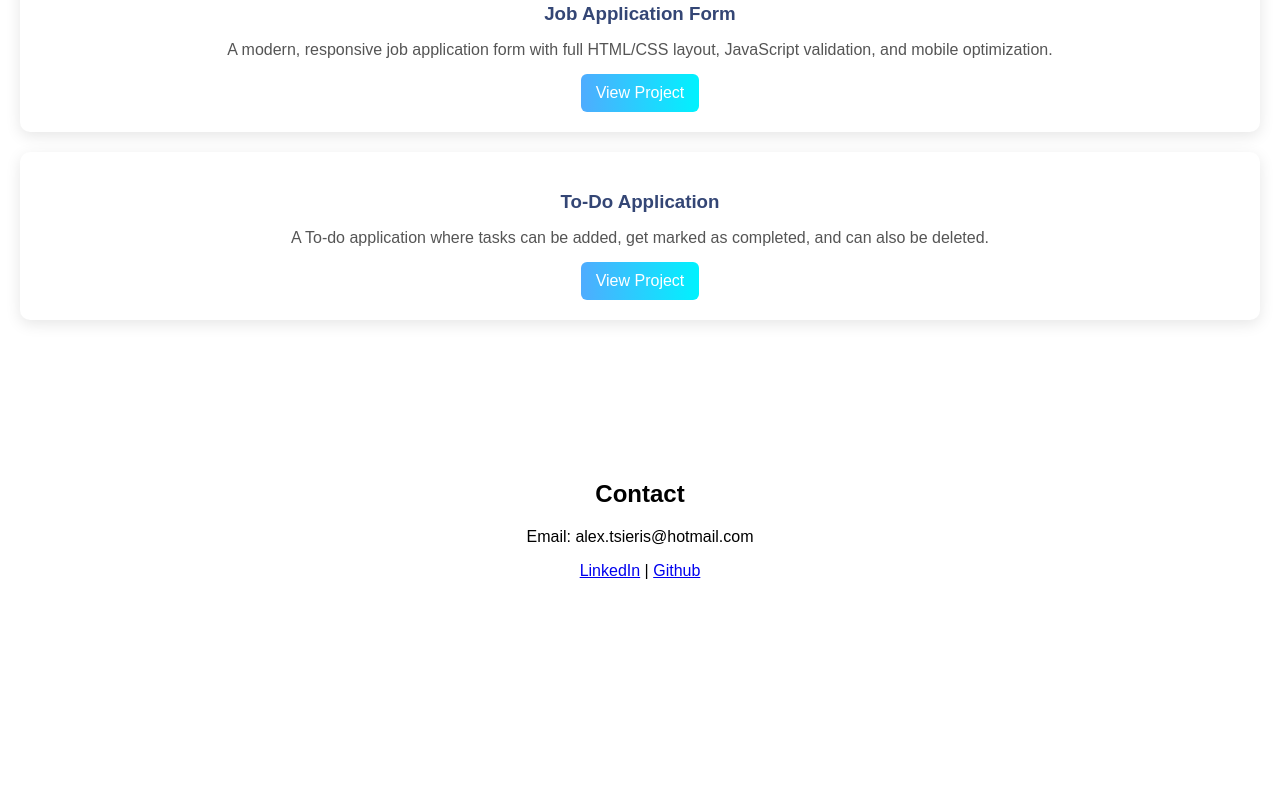
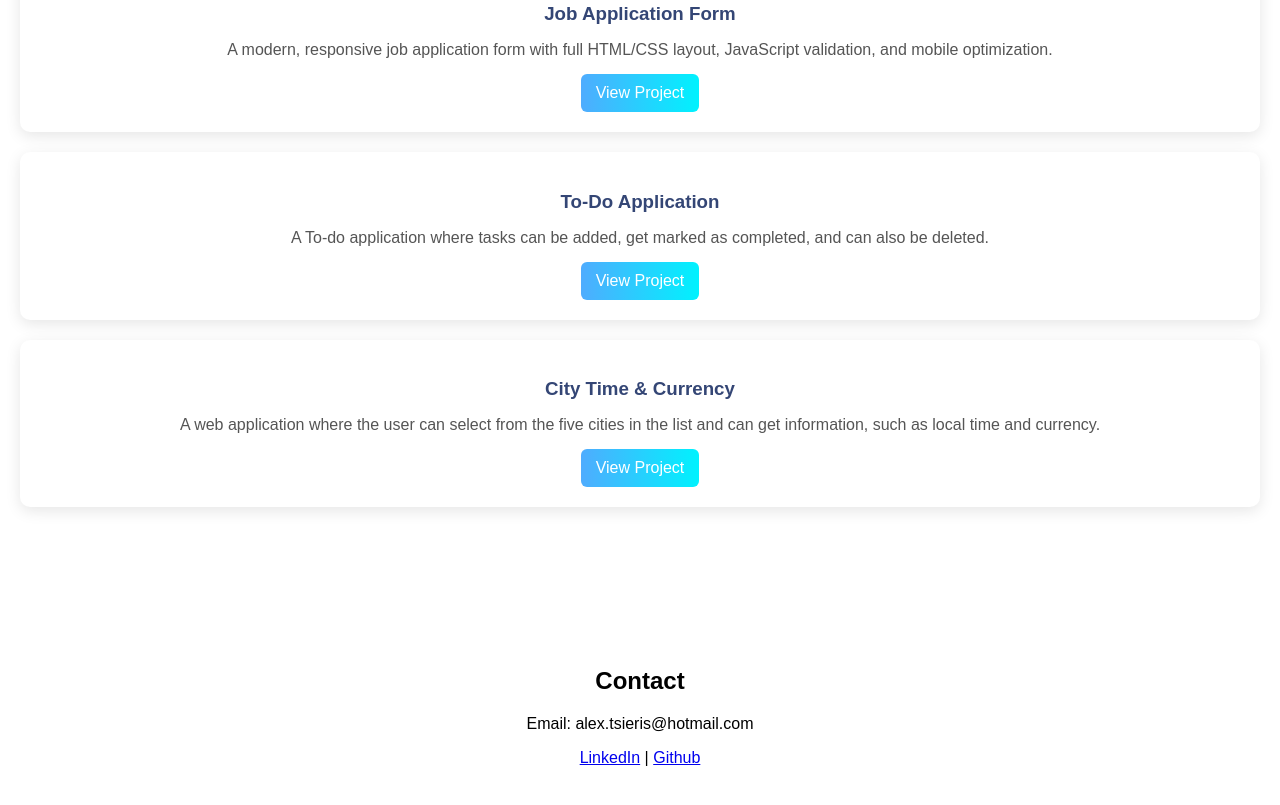
Before and after one commit to Alexandros1992/My_bio_project, a plain HTML site: page index.html in a window 1280 px wide. Shown: the part 1459-2264 px from the top of the page. Before the commit the page ends 2115 px from the top, so only its background shows below. Drawn offline with Linux system fonts and the light colour scheme.

Commit message:
Adding a new project card.

```diff
--- a/index.html
+++ b/index.html
@@ -50,6 +50,11 @@
                 <p>A To-do application where tasks can be added, get marked as completed, and can also be deleted.</p>
                 <a class="project-btn" href="https://reacttodoapplicati.netlify.app/" target="_blank">View Project</a>
             </div>
+            <div class="project-card">
+                <h3>City Time & Currency</h3>
+                <p>A web application where the user can select from the five cities in the list and can get information, such as local time and currency.</p>
+                <a class="project-btn" href="https://citytimecurrency.netlify.app/" target="_blank">View Project</a>
+            </div>
         </div>
     </section>
     <section id="contact" class="section">
```
